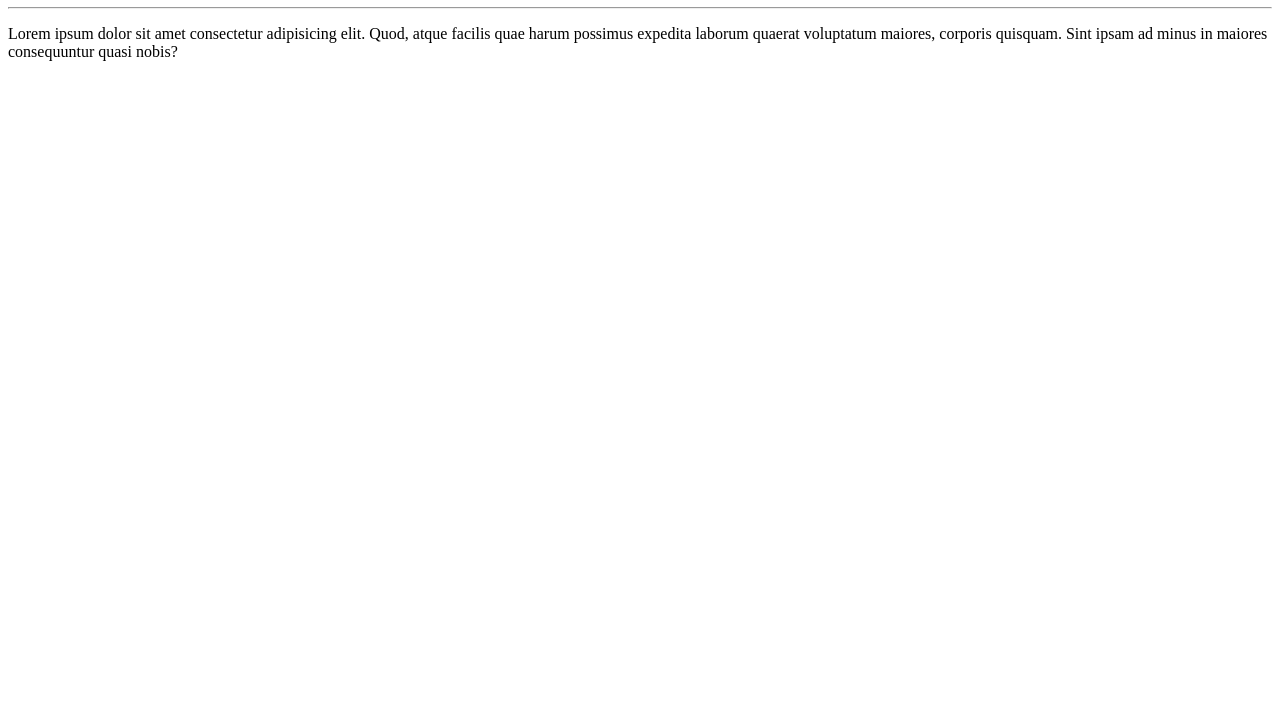
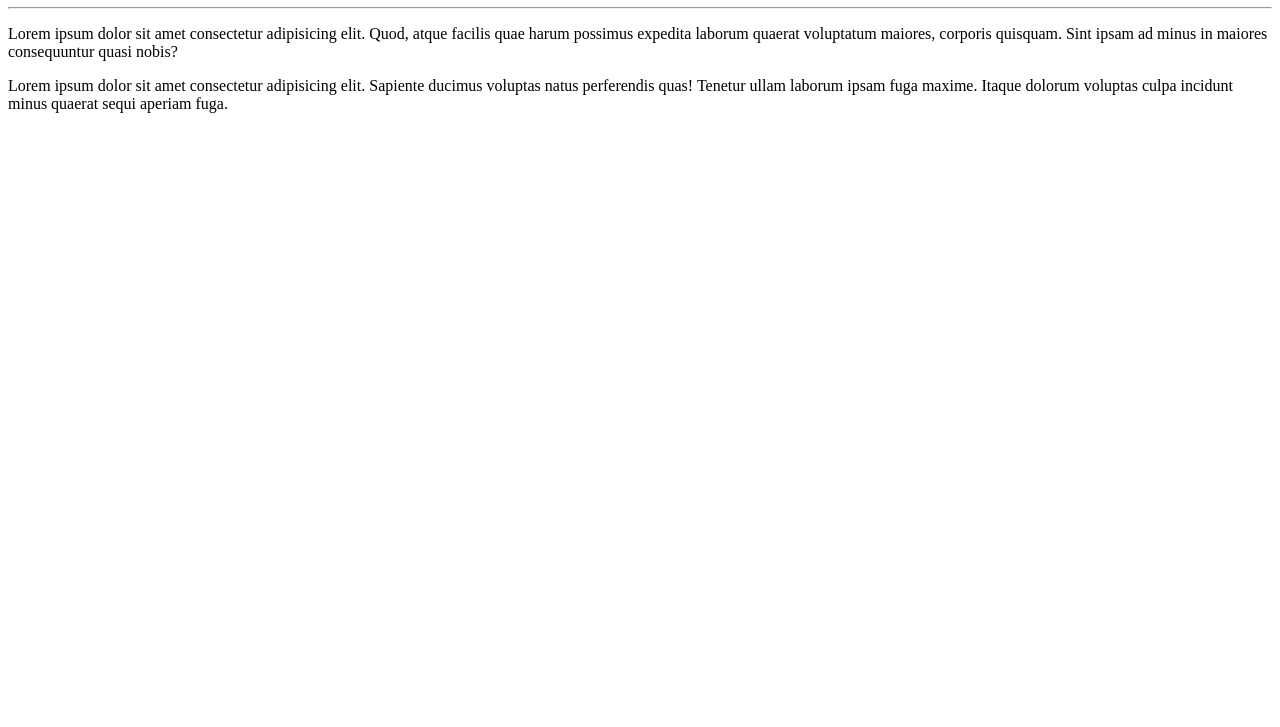
Before and after one commit to phmelo15/Ola-mundo, a plain HTML site: page site-exemplo/index.html in a window 1280 px wide. Shown: the part 73-800 px from the top of the page. Drawn offline with Linux system fonts and the light colour scheme.

Commit message:
adicionei um paragráfo

```diff
--- a/site-exemplo/index.html
+++ b/site-exemplo/index.html
@@ -10,5 +10,6 @@
     <h1>Olá, Mundo!</h1>
     <hr>
     <p>Lorem ipsum dolor sit amet consectetur adipisicing elit. Quod, atque facilis quae harum possimus expedita laborum quaerat voluptatum maiores, corporis quisquam. Sint ipsam ad minus in maiores consequuntur quasi nobis?</p>
+    <p>Lorem ipsum dolor sit amet consectetur adipisicing elit. Sapiente ducimus voluptas natus perferendis quas! Tenetur ullam laborum ipsam fuga maxime. Itaque dolorum voluptas culpa incidunt minus quaerat sequi aperiam fuga.</p>
 </body>
 </html>
```
